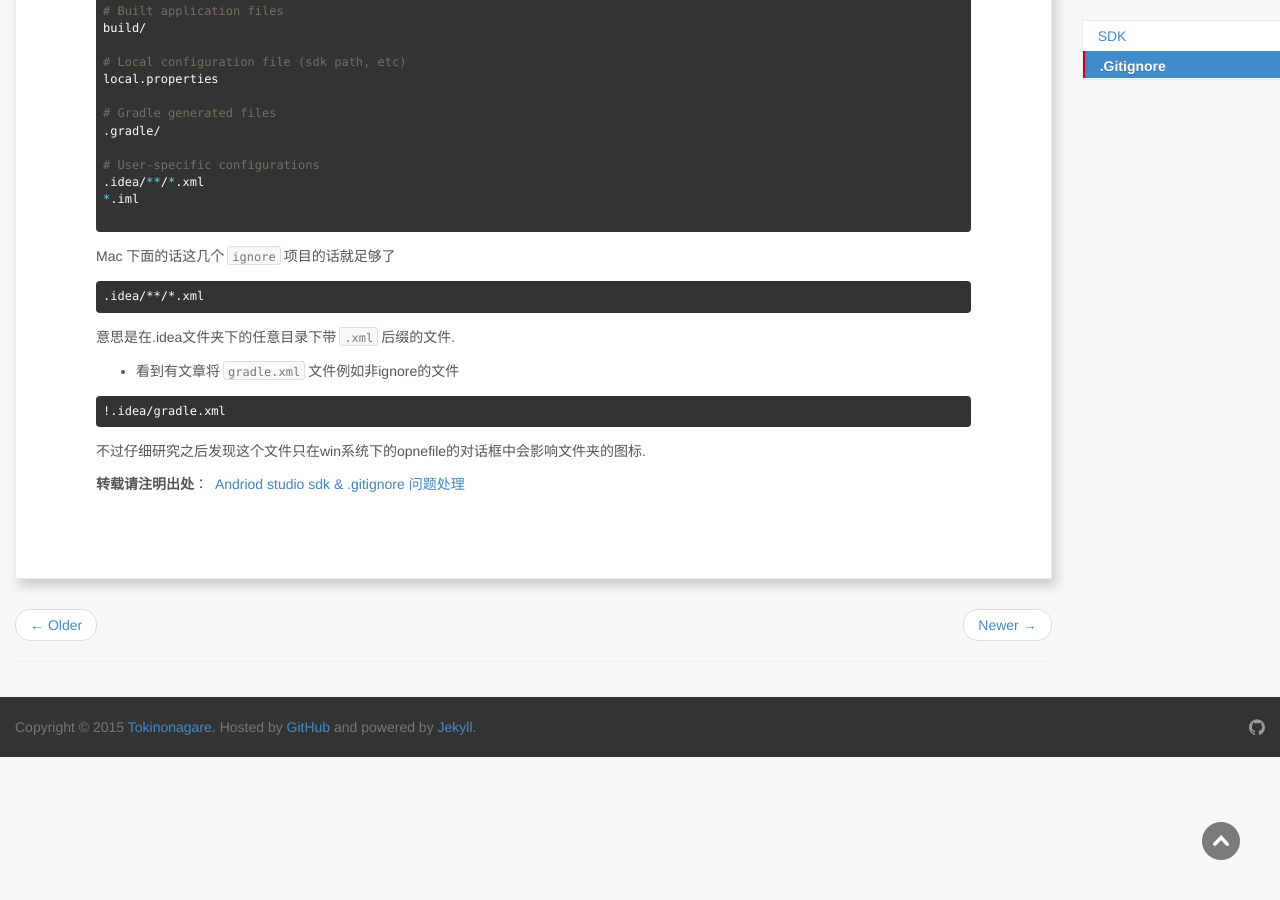
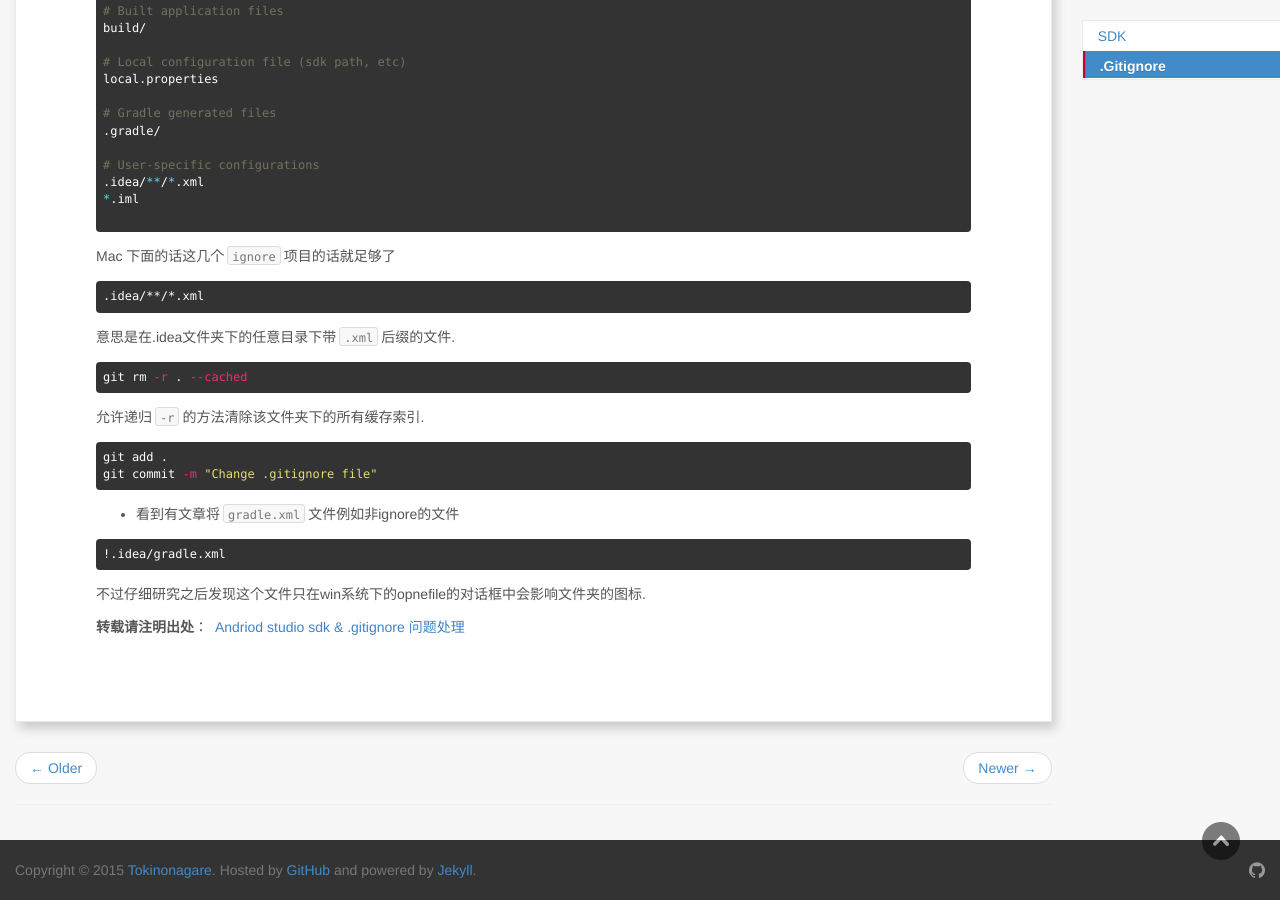
Before and after one commit to tokinonagare/tokinonagare.github.io, a Jekyll site: the page built from _posts/2015-08-27-SDK_and_Gitignore_Android_Studio.md, in a window 1280 px wide and 900 px high, scrolled down 622 px. Built offline with Jekyll 4.4.1, drawn with Linux system fonts in a browser that asks for light colours; Markdown is read by kramdown in place of the engine named in the settings; comment, search, counter and statistics services are not loaded.

Commit message:
Add content for .Gitignore Blog

````diff
--- a/_posts/2015-08-27-SDK_and_Gitignore_Android_Studio.md
+++ b/_posts/2015-08-27-SDK_and_Gitignore_Android_Studio.md
@@ -49,6 +49,17 @@ Mac 下面的话这几个`ignore`项目的话就足够了
 
 意思是在.idea文件夹下的任意目录下带`.xml`后缀的文件.
 
+```bash
+git rm -r . --cached
+```
+
+允许递归`-r`的方法清除该文件夹下的所有缓存索引.
+
+```bash
+git add .
+git commit -m "Change .gitignore file"
+```
+
 * 看到有文章将`gradle.xml`文件例如非ignore的文件
 
 ```
````
